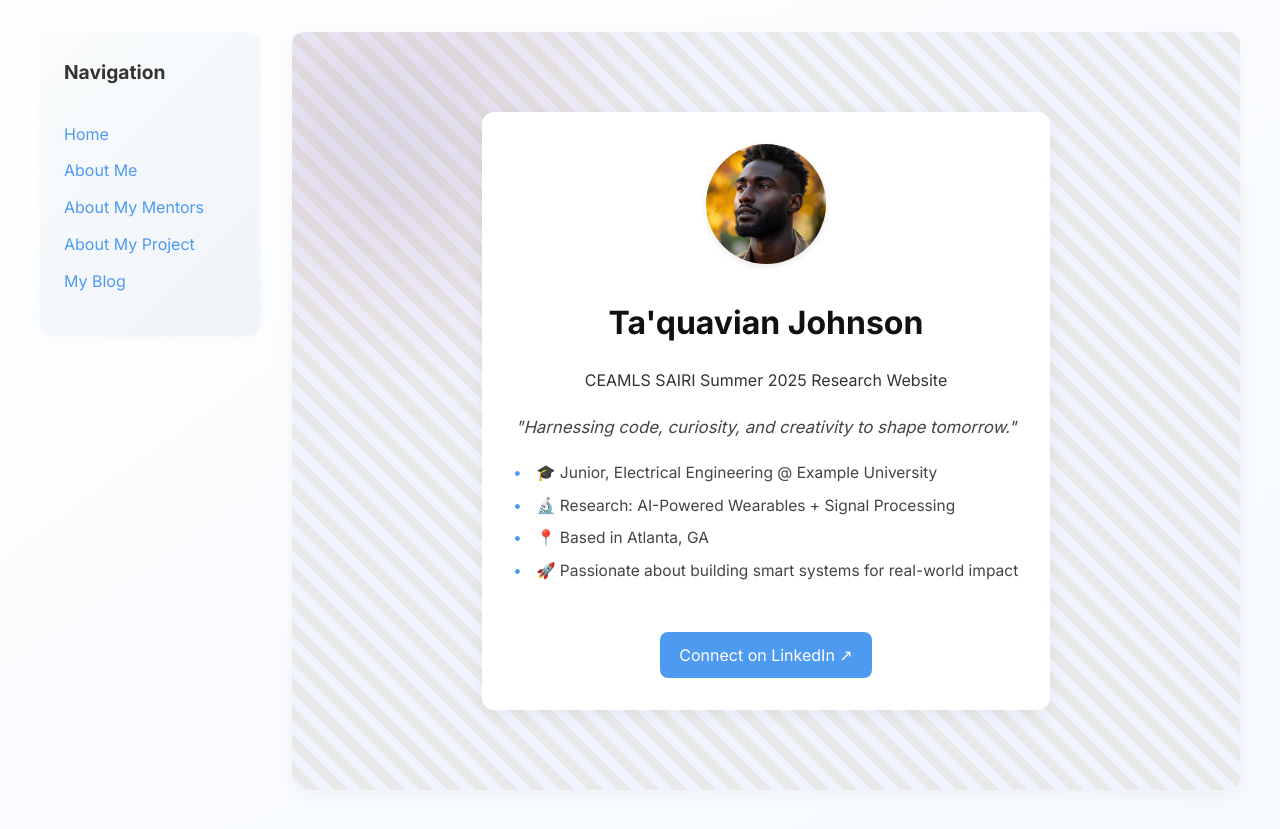
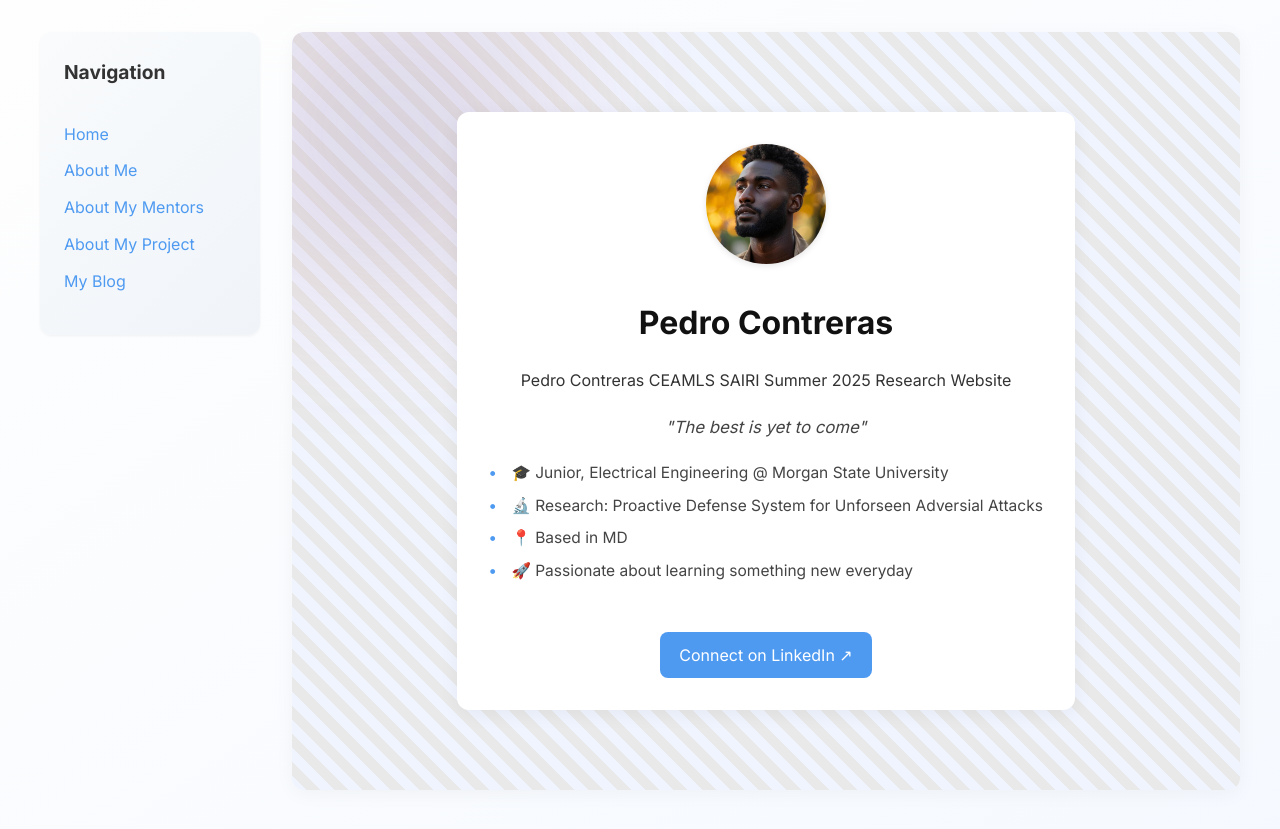
Before and after one commit to pedrocon42/pedrocon42.github.io, a Jekyll site: the page built from index.md, in a window 1280 px wide. Shown: the top 829 px of the page. Built offline with Jekyll 4.4.1, drawn with Linux system fonts in a browser that asks for light colours.

Commit message:
Update index.md

```diff
--- a/index.md
+++ b/index.md
@@ -1,16 +1,16 @@
 ---
 layout: home
-title: Ta'quavian Johnson
-description: CEAMLS SAIRI Summer 2025 Research Website
+title: Pedro Contreras
+description: Pedro Contreras CEAMLS SAIRI Summer 2025 Research Website
 
-motto: "Harnessing code, curiosity, and creativity to shape tomorrow."
+motto: "The best is yet to come"
 
 quick_facts:
-  - "🎓 Junior, Electrical Engineering @ Example University"
-  - "🔬 Research: AI-Powered Wearables + Signal Processing"
-  - "📍 Based in Atlanta, GA"
-  - "🚀 Passionate about building smart systems for real-world impact"
+  - "🎓 Junior, Electrical Engineering @ Morgan State University"
+  - "🔬 Research: Proactive Defense System for Unforseen Adversial Attacks"
+  - "📍 Based in MD"
+  - "🚀 Passionate about learning something new everyday"
 
-linkedin: https://www.linkedin.com/in/taquavian-johnson/
+linkedin: https://www.linkedin.com/in/pedro-contreras-8565b7295/
 image: /assets/images/me.jpg
 ---
```
